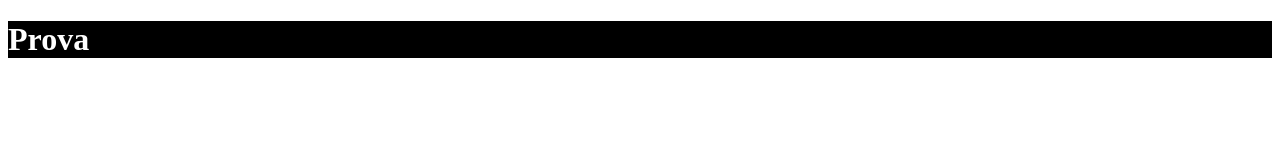
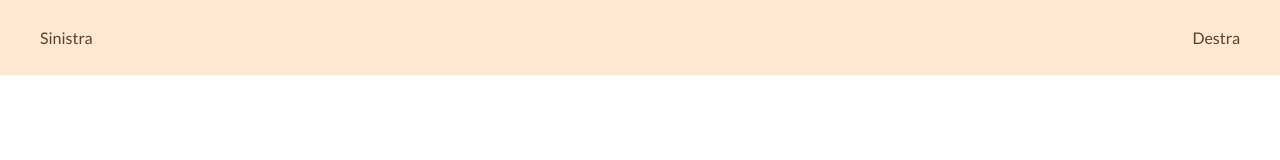
Before and after one commit to PierW/apachesmixsass-teambit, a website: page index.html in a window 1280 px wide. Drawn offline with Linux system fonts and the light colour scheme.

Commit message:
starting navbar

```diff
--- a/index.html
+++ b/index.html
@@ -3,9 +3,31 @@
   <head>
     <meta charset="utf-8">
     <title>Teambit</title>
+    <link href="https://fonts.googleapis.com/css?family=Lato:400,900" rel="stylesheet">
     <link rel="stylesheet" href="dist/css/style.css">
   </head>
   <body>
-    <h1>Prova</h1>
+    <!-- HEADER -->
+    <header>
+      <nav>
+        <div class="nav-left">
+          Sinistra
+        </div>
+        <div class="nav-right">
+          Destra
+        </div>
+      </nav>
+    </header>
+    <!-- /HEADER -->
+    <!-- MAIN -->
+    <main>
+
+    </main>
+    <!-- /MAIN -->
+    <!-- FOTTER -->
+    <footer>
+
+    </footer>
+    <!-- /FOOTER -->
   </body>
 </html>
--- /dev/null
+++ b/src/const.scss
@@ -0,0 +1,25 @@
+$primaryText : #58402C;
+$backDark : #FFE7D2;
+
+@mixin oldRow {
+  content: "";
+  display: table;
+  clear: both;
+}
+
+@mixin newRow {
+  display: flex;
+  flex-wrap: wrap;
+}
+
+*{
+  box-sizing: border-box;
+  margin: 0;
+  padding: 0;
+  user-select: none;
+}
+
+body{
+  font-family: 'Lato', sans-serif;
+  color: $primaryText;
+}
--- /dev/null
+++ b/src/header.scss
@@ -0,0 +1,26 @@
+header {
+  margin-bottom: 40px;
+  height: 75px;
+  position: fixed;
+  top: 0;
+  width: 100%;
+
+  nav{
+    line-height: 75px;
+    padding: 0 40px;
+    background-color: $backDark;
+
+    &:after{
+      @include oldRow;
+    }
+
+    > .nav-left{
+      float: left;
+    }
+
+    > .nav-right{
+      float: right;
+    }
+  }
+
+}
--- a/src/style.scss
+++ b/src/style.scss
@@ -1,7 +1,6 @@
-$background : black;
-$textcolor : white;
+@import "const";
 
-h1 {
-  background-color: $background;
-  color: $textcolor;
-}
+// Include solo la Navbar
+@import "header";
+@import "main";
+@import "footer";
```
Also changed, not shown: dist/css/style.css, src/footer.scss (added), src/main.scss (added).
